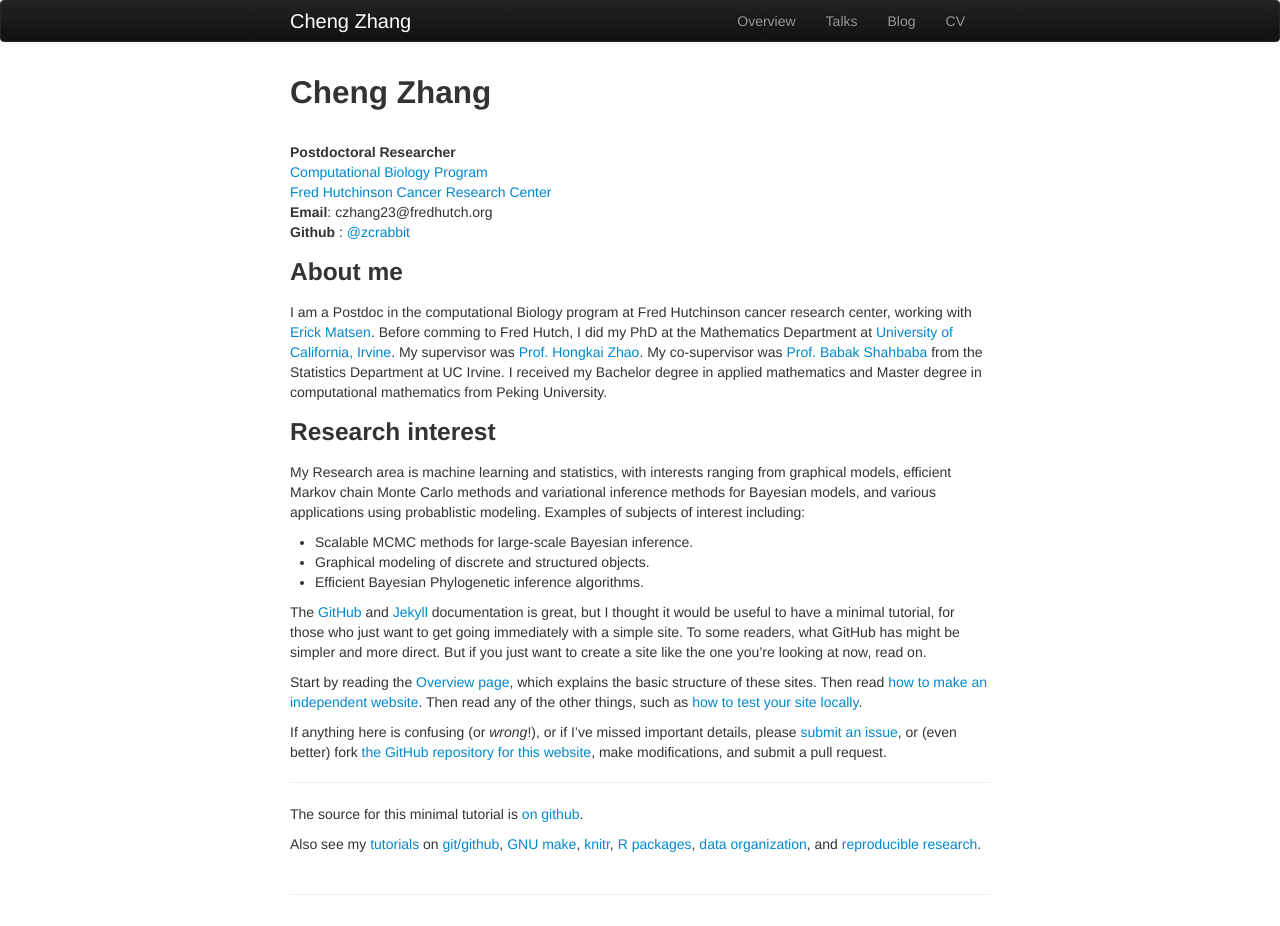
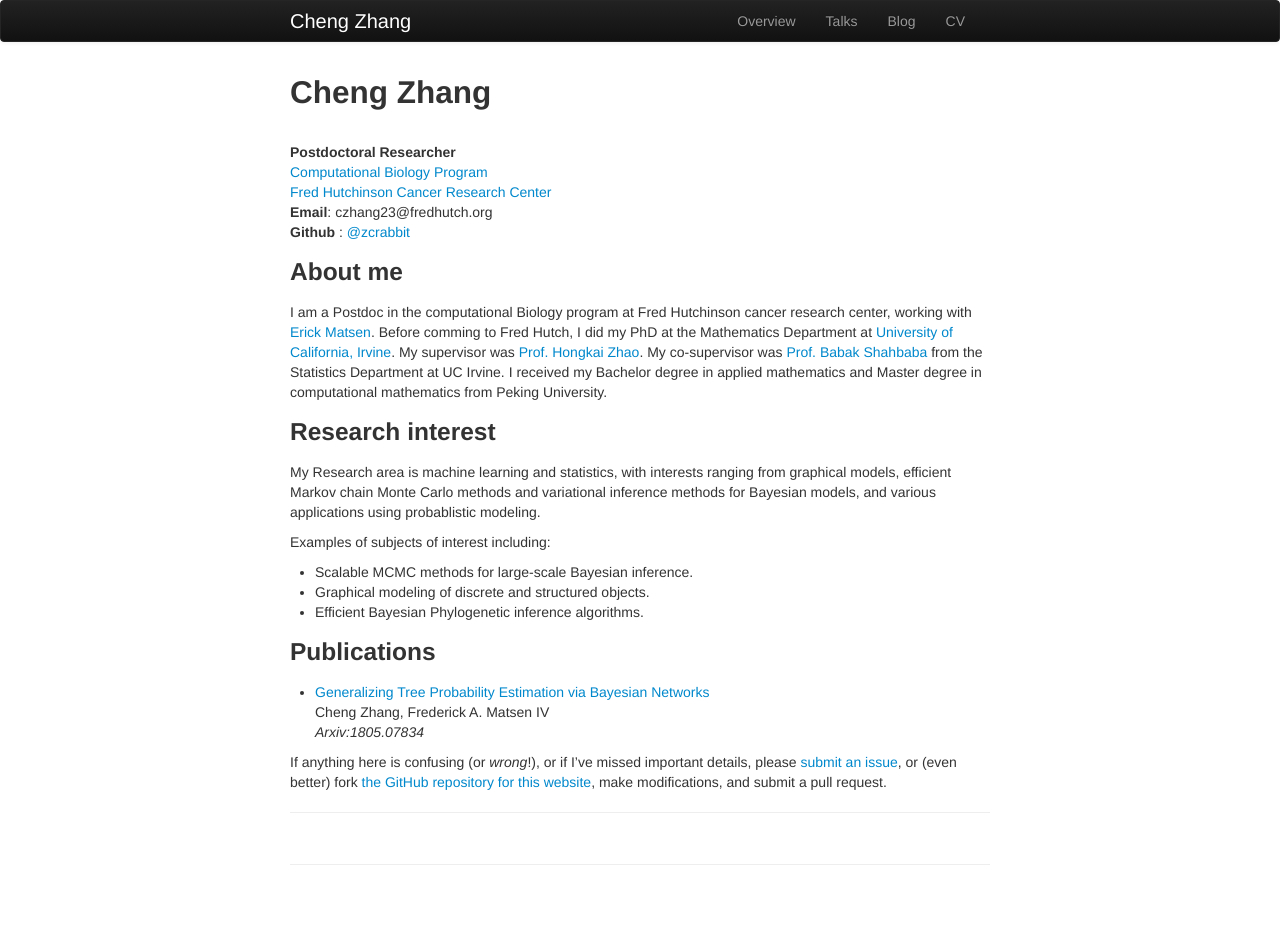
Before and after one commit to qinliuliuqin/czhang.me, a Jekyll site: the page built from index.md, in a window 1280 px wide. Built offline with Jekyll 4.4.1, drawn with Linux system fonts in a browser that asks for light colours; after the commit the page ends 900 px from its top, so only the background shows below that.

Commit message:
update homepage

```diff
--- a/index.md
+++ b/index.md
@@ -23,25 +23,20 @@ I received my Bachelor degree in applied mathematics and Master degree in comput
 
 ### Research interest
 
-My Research area is machine learning and statistics, with interests ranging from graphical models, efficient Markov chain Monte Carlo methods and variational inference methods for Bayesian models, and various applications using probablistic modeling. Examples of subjects of interest including:
+My Research area is machine learning and statistics, with interests ranging from graphical models, efficient Markov chain Monte Carlo methods and variational inference methods for Bayesian models, and various applications using probablistic modeling.
+
+Examples of subjects of interest including:
 
 - Scalable MCMC methods for large-scale Bayesian inference.
 - Graphical modeling of discrete and structured objects.
 - Efficient Bayesian Phylogenetic inference algorithms.
 
 
-The [GitHub](https://pages.github.com) and
-[Jekyll](https://jekyllrb.com) documentation is great, but I thought it
-would be useful to have a minimal tutorial, for those who just want to
-get going immediately with a simple site. To some readers, what GitHub
-has might be simpler and more direct.  But if you just want to create
-a site like the one you're looking at now, read on.
+### Publications
 
-Start by reading the [Overview page](pages/overview.html), which
-explains the basic structure of these sites. Then read
-[how to make an independent website](pages/independent_site.html). Then
-read any of the other things, such as
-[how to test your site locally](pages/local_test.html).
+- [Generalizing Tree Probability Estimation via Bayesian Networks](https://arxiv.org/abs/1805.07834)
+Cheng Zhang, Frederick A. Matsen IV
+_Arxiv:1805.07834_
 
 <!-- - [Overview](pages/overview.html)
 - [Making an independent website](pages/independent_site.html)
@@ -58,13 +53,3 @@ better) fork [the GitHub repository for this website](https://github.com/kbroman
 make modifications, and submit a pull request.
 
 ---
-
-The source for this minimal tutorial is [on github](https://github.com/kbroman/simple_site).
-
-Also see my [tutorials](https://kbroman.org/pages/tutorials) on
-[git/github](https://kbroman.org/github_tutorial),
-[GNU make](https://kbroman.org/minimal_make),
-[knitr](https://kbroman.org/knitr_knutshell),
-[R packages](https://kbroman.org/pkg_primer),
-[data organization](https://kbroman.org/dataorg),
-and [reproducible research](https://kbroman.org/steps2rr).
```
